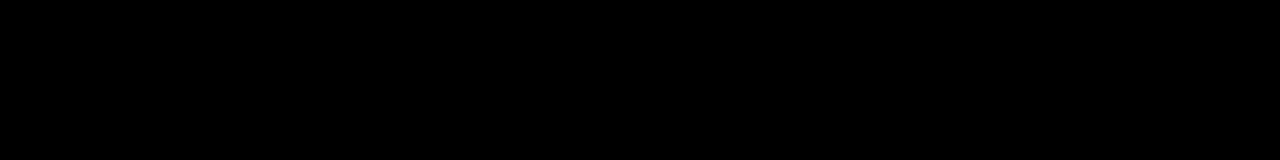
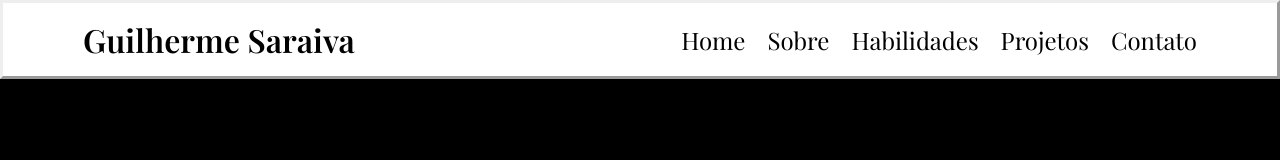
Before and after one commit to guilhermes14/site-curriculo, a plain HTML site: page index.html in a window 1280 px wide. Drawn offline with nearby package versions, Linux system fonts and the light colour scheme.

Commit message:
Navigation Bar

```diff
--- a/index.html
+++ b/index.html
@@ -2,10 +2,25 @@
 <html>
     <head>
         <meta charset="utf-8">
+        <meta name="viewport" content="width=device-width, initial-scale=1.0">
+        <script src="https://kit.fontawesome.com/yourcode.js" crossorigin="anonymous"></script>
+        <link rel="stylesheet" href="style.css">
+
         <title>Guilherme Saraiva</title>
-        <link rel="stylesheet" href="style.css">
     </head>
     <body>
+        <nav class="navbar">
+            <div class="navigation">
+                <div class="logo"><a href=#>Guilherme Saraiva</a></div>
+                <ul class="nav-menu">
+                    <li><a href="#">Home</a></li>
+                    <li><a href="#">Sobre</a></li>
+                    <li><a href="#">Habilidades</a></li>
+                    <li><a href="#">Projetos</a></li>
+                    <li><a href="#">Contato</a></li>
+                </ul>
+            </div>
+        </nav>
 
     </body>
 </html>
--- a/style.css
+++ b/style.css
@@ -1,3 +1,53 @@
+@import url('https://fonts.googleapis.com/css2?family=Playfair+Display:wght@400;500;600&display=swap');
+
+*{
+    margin:0;
+    padding:0;
+    box-sizing: border-box;
+    text-decoration: none;
+}
+
+.navigation{
+    max-width: 1300px;
+    padding: 0 80px;
+    margin: auto;
+}
+
 body{
     background-color: black;
 }
+
+/*----------navbar section----------*/
+
+.navbar{
+    font-family: 'Playfair Display', serif;
+    position: fixed;
+    background: white;
+    width:100%;
+    padding: 15px 0;
+    border-style: outset;
+}
+
+.navbar .navigation{
+    display: flex;
+    align-items: center;
+    justify-content: space-between;
+}
+
+.navbar .logo a{
+    color:black;
+    font-size: 32px;
+    font-weight: 600;
+}
+
+.navbar .nav-menu li{
+    list-style: none;
+    display: inline-block;
+}
+
+.navbar .nav-menu li a{
+    color: black;
+    font-size: 24px;
+    font-weight: 400;
+    margin-left: 18px;
+}
```
